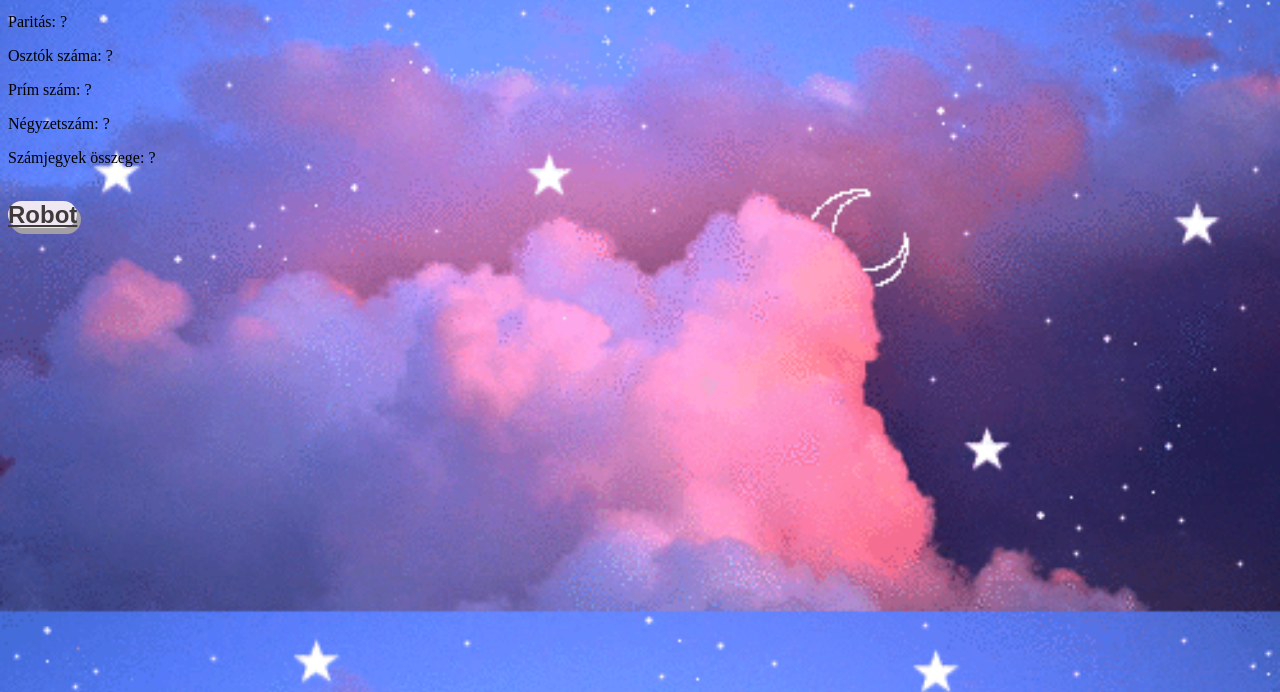
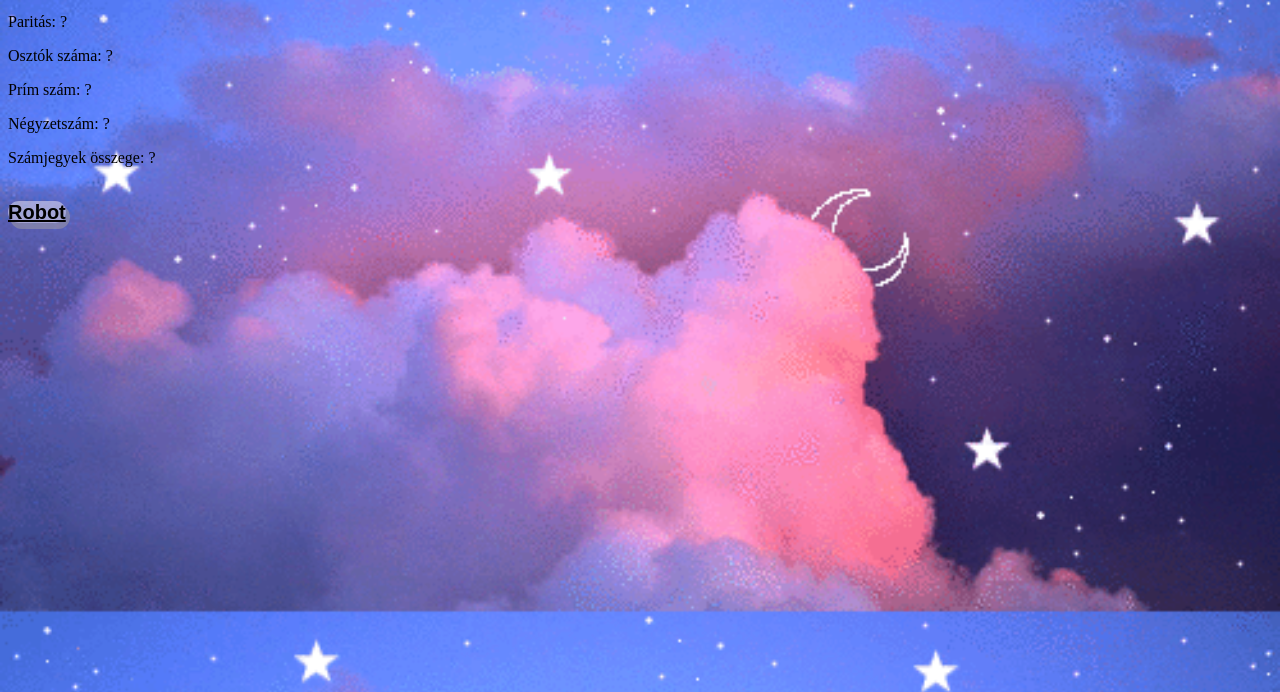
Before and after one commit to Sennaro/Sagvari, a plain HTML site: page project.html in a window 1280 px wide. Shown: the part 108-800 px from the top of the page. Drawn offline with Linux system fonts and the light colour scheme.

Commit message:
Add files via upload

```diff
--- a/project.html
+++ b/project.html
@@ -16,25 +16,26 @@
         font-family: Arial, Helvetica, sans-serif;
     }
     .button {
-    font-size:24px;
+        font-size:20px;
         font-family:Arial;
-    width: 200px;
-    height:44px;
+        width:200px;
+        height:60px;
         border-width:1px;
-    color:rgba(63, 58, 58, 1);
+        color:rgb(0, 0, 0);
         border-color:rgba(0, 0, 0, 1);
         font-weight:bold;
         border-top-left-radius:21px;
         border-top-right-radius:21px;
         border-bottom-left-radius:21px;
         border-bottom-right-radius:21px;
-    box-shadow: 3px 5px 0px 1px rgba(164, 159, 165, 1);
-    background:rgba(239, 232, 243, 1);
+        box-shadow: 3px 5px 0px 1px rgba(164, 159, 165, 0.5);
+        background:rgba(239, 232, 243, 0.5);
     }
 
     .button:hover {
-    background: rgba(255, 255, 255, 1)
+        background: rgba(255, 255, 255, 0.75)
     }
+
 </style>
 <body>
     <h2> Számvizsgálat </h2>
```
Lines whose indentation alone changed are shown as unchanged.
